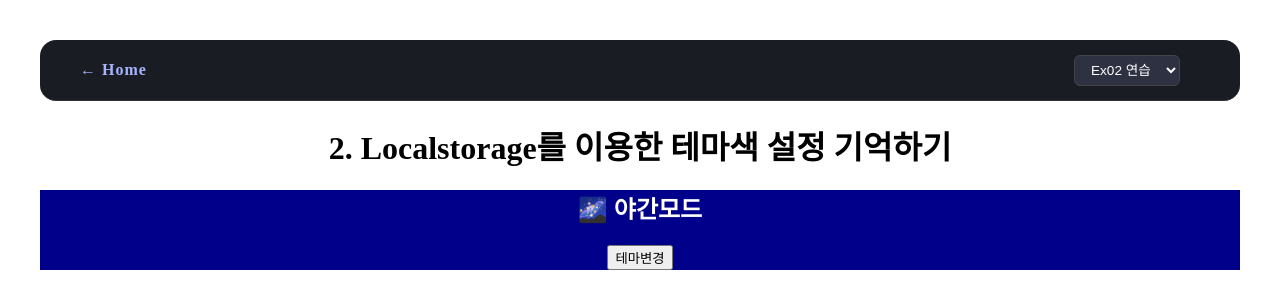
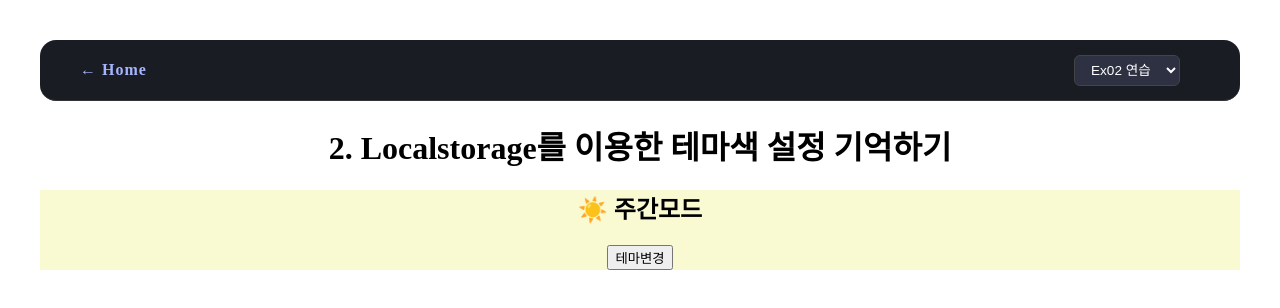
Before and after one commit to mainug/pkdata26, a React (Vite) app in the folder react/03.VITE방식/prj04/: page /ex02 in a window 1280 px wide. Shown: the top 308 px of the page. Built offline with nearby package versions, Linux system fonts and the light colour scheme.

Commit message:
feat: Commit changes from session

```diff
--- a/react/03.VITE방식/prj04/src/pages/Ex02.jsx
+++ b/react/03.VITE방식/prj04/src/pages/Ex02.jsx
@@ -1,7 +1,9 @@
 import { useState } from "react";
 
 function Ex02() {
-  const [theme, setTheme] = useState(() => localStorage.getItem("theme"));
+  const [theme, setTheme] = useState(
+    () => localStorage.getItem("theme") ?? "light",
+  );
 
   const toggle = () => {
     if (theme === "light") {
```
